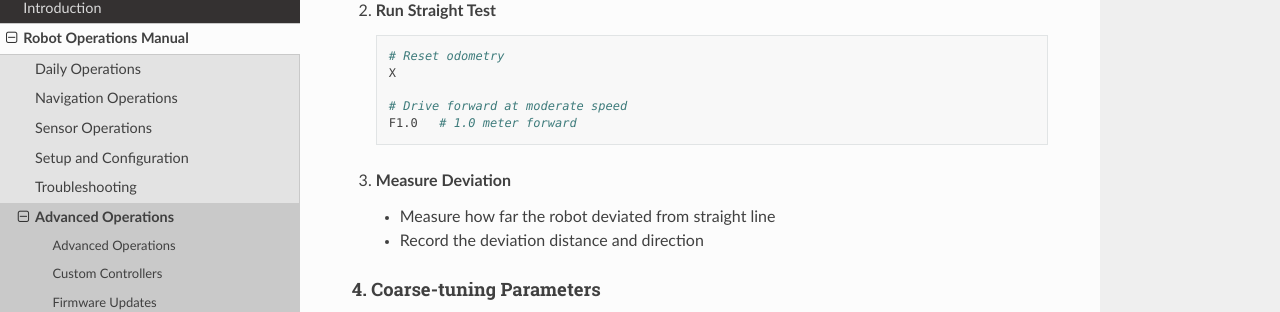
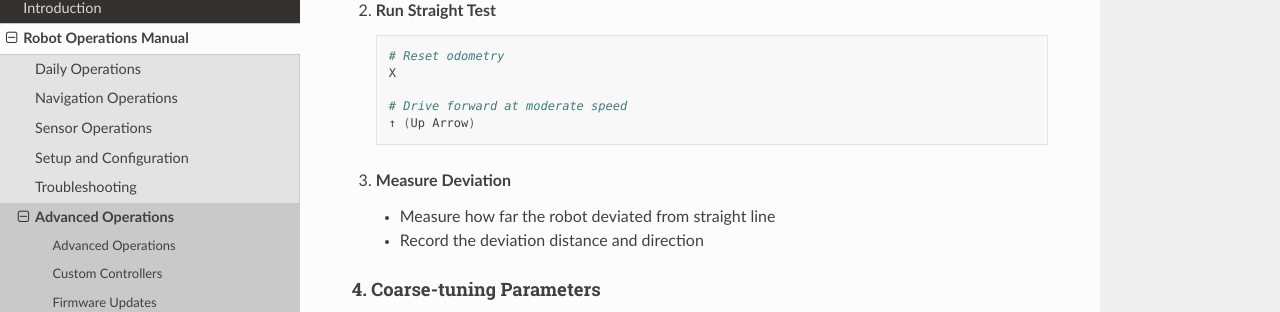
Before and after one commit to RoseCityRobotics/common_platform, a Sphinx documentation site: the page built from docs/source/operations/advanced/performance_tuning.md, in a window 1280 px wide and 900 px high, scrolled down 1261 px. Shown: the part 144-456 px from the top of the window. Built offline with Sphinx 7.4.7 and the Read the Docs theme 3.1.0, drawn with Linux system fonts in a browser that asks for light colours.

Commit message:
fixing straight line test;

````diff
--- a/docs/source/operations/advanced/performance_tuning.md
+++ b/docs/source/operations/advanced/performance_tuning.md
@@ -56,7 +56,7 @@ M
    X
 
    # Drive forward at moderate speed
-   F1.0   # 1.0 meter forward
+   ↑ (Up Arrow)
    ```
 
 3. **Measure Deviation**
````
